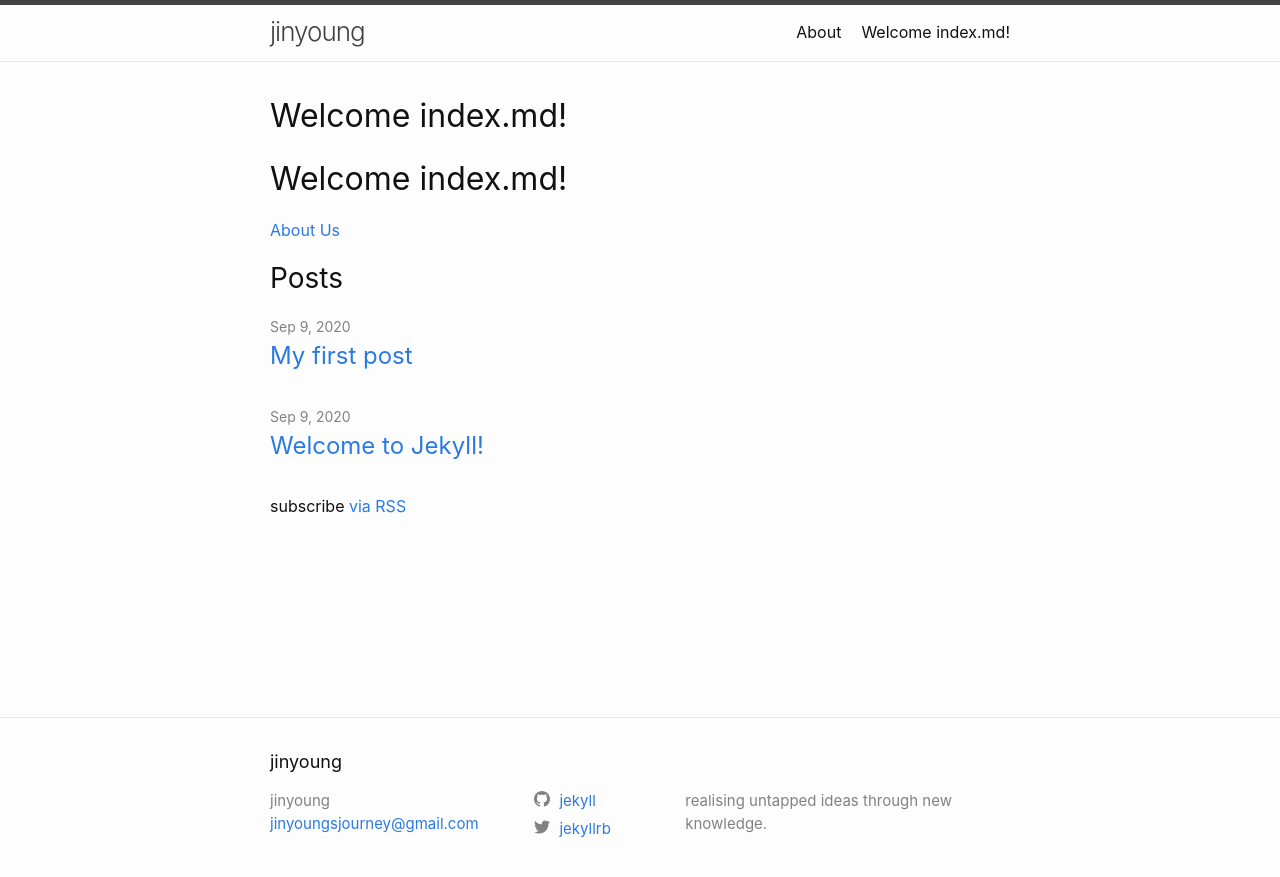
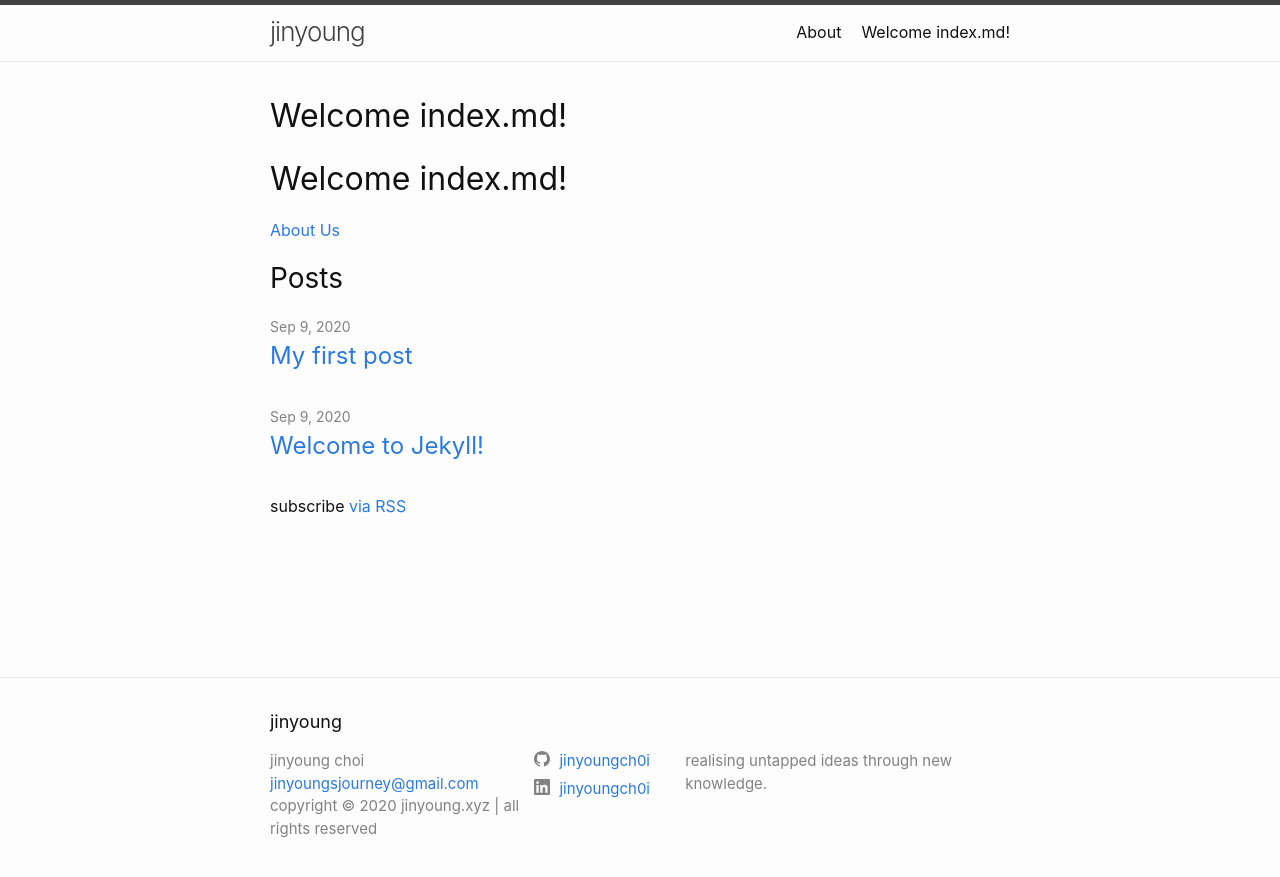
Before and after one commit to bpmutter/xyz, a Jekyll site: the page built from index.md, in a window 1280 px wide. Shown: the top 877 px of the page. Built offline with Jekyll 4.4.1, drawn with Linux system fonts in a browser that asks for light colours; our own code applies the rules of GitHub Pages for plain Markdown files.

Commit message:
playing around with _config to customise jekyll minima

```diff
--- a/_config.yml
+++ b/_config.yml
@@ -24,8 +24,18 @@ description: >- # this means to ignore newlines until "baseurl:"
   realising untapped ideas through new knowledge.
 baseurl: "/xyz" # the subpath of your site, e.g. /blog
 url: "https://jinyoungch0i.github.io" # the base hostname & protocol for your site, e.g. http://example.com
-twitter_username: jekyllrb
-github_username:  jekyll
+# twitter_username: jekyllrb
+github_username: jinyoungch0i
+
+# Fields minima uses, but are not defaulted with the jekyll new command.
+# Author is the default for posts, the Atom feed, and is used in the footer.
+author: jinyoung choi
+linkedin_username: jinyoungch0i
+
+# New fields not defaulted by jekyll-new with the minima theme (i.e. these are custom fields)
+# Add a copyright. A copyright symbol and year will be added automatically
+# copyright: web domain + ext.
+copyright: 'jinyoung.xyz'
 
 # Build settings
 # Removed minima theme as it is now a regular theme. (i.e. you're no longer using a gem-based theme; you're using a 'regular' theme.)
--- a/_includes/footer.html
+++ b/_includes/footer.html
@@ -18,6 +18,9 @@
             {%- if site.email -%}
             <li><a class="u-email" href="mailto:{{ site.email }}">{{ site.email }}</a></li>
             {%- endif -%}
+            {%- if site.copyright -%}
+            <li>copyright &copy; {{ 'now' | date: '%Y' }} {{ site.copyright }} | all rights reserved</li>
+            {%- endif -%}
         </ul>
       </div>
 
```
